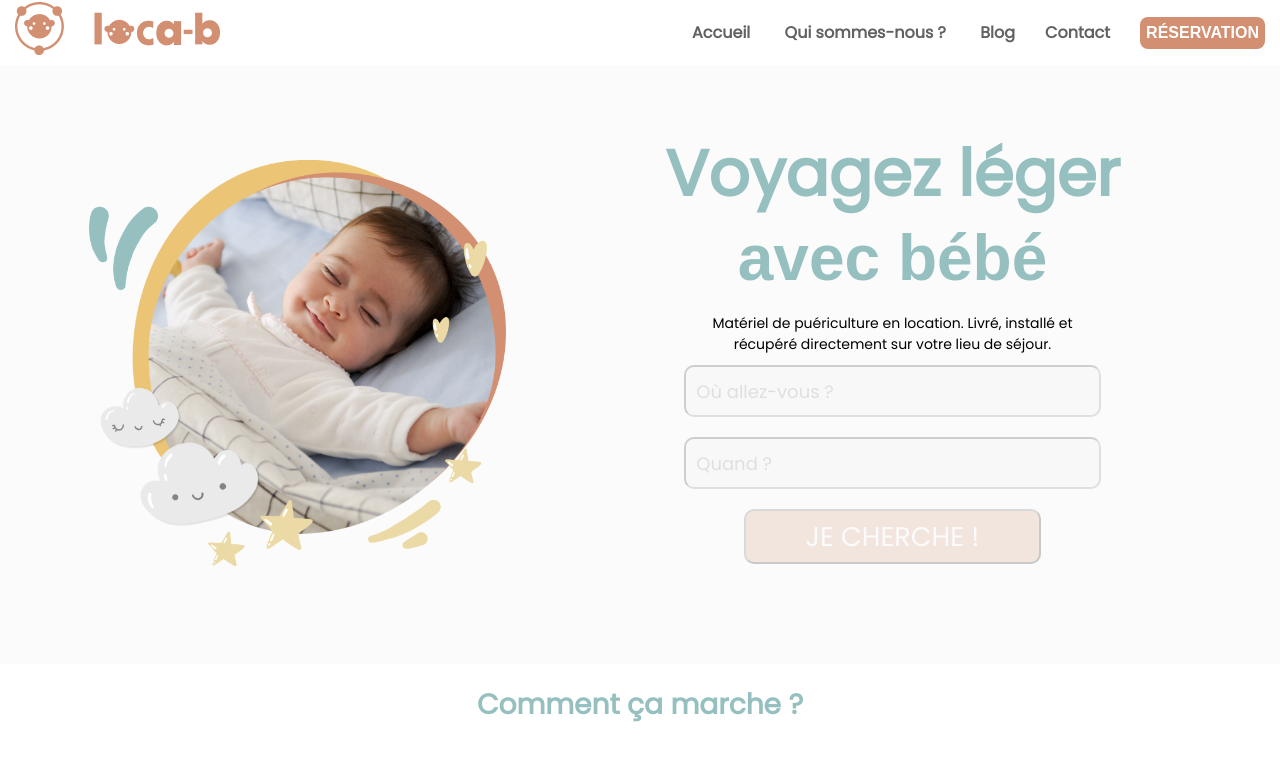
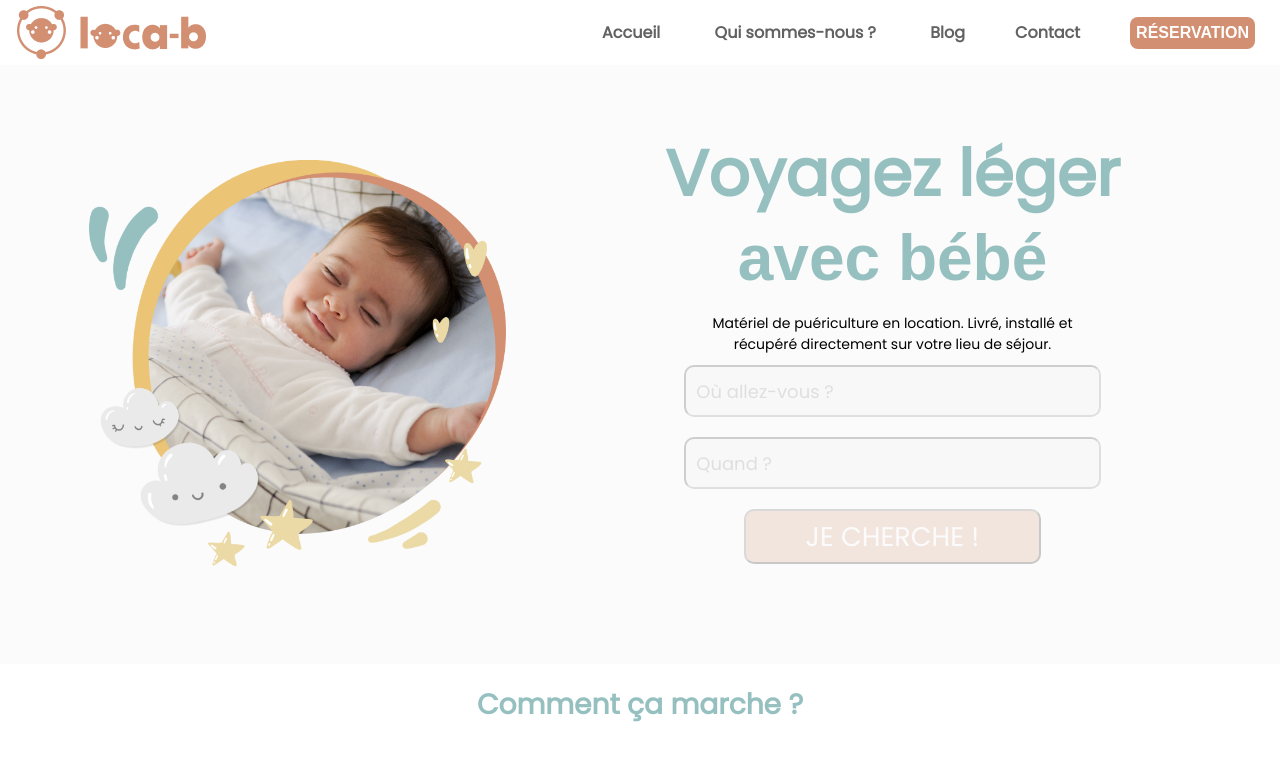
Before and after one commit to ComicScrip/locab, a Next.js app: page / in a window 1280 px wide. Shown: the top 784 px of the page. Built offline with nearby package versions, Linux system fonts and the light colour scheme; a web font is replaced by a local one.

Commit message:
menu burger step

```diff
--- a/components/header.js
+++ b/components/header.js
@@ -1,3 +1,4 @@
+/* eslint-disable react/jsx-no-duplicate-props */
 /* eslint-disable no-undef */
 /* eslint-disable react/jsx-no-undef */
 /* eslint-disable prettier/prettier */
@@ -14,9 +15,14 @@ import styles from "../styles/headerfooter/navbar.module.css";
 const Navbar = () => {
   const [showLinks, setshowLinks] = useState(false);
 
+  const getActiveLinkStyle = ({ isActive }) => ({
+    color: isActive ? "#ebc575" : "#626262",
+  });
+
   const handleShowLinks = () => {
     setshowLinks(!showLinks);
   };
+
   return (
     <nav className={styles.navbar}>
       <div className={styles.logocontainer}>
@@ -29,23 +35,26 @@ const Navbar = () => {
             />
           </a>
         </Link>
-        <Link href="/" className={styles.logo}>
+        <Link href="/" className={styles.logo2}>
           <a>
             <Image src={LogoText} className={styles.logo_imtextg} alt="logo" />
           </a>
         </Link>
       </div>
+
+      {/* Debut navbar a */}
+
       <ul className={styles.items}>
-        <Link href="/">
+        <Link href="/" style={getActiveLinkStyle}>
           <a> Accueil </a>
         </Link>
-        <Link href="aboutUs">
+        <Link href="aboutUs" style={getActiveLinkStyle}>
           <a> Qui sommes-nous ? </a>
         </Link>
-        <Link href="blog">
+        <Link href="blog" style={getActiveLinkStyle}>
           <a>Blog</a>
         </Link>
-        <Link href="contact">
+        <Link href="contact" style={getActiveLinkStyle}>
           <a>Contact</a>
         </Link>
         <Link href="reservation">
@@ -54,6 +63,8 @@ const Navbar = () => {
           </a>
         </Link>
       </ul>
+      {/* Fin navbar a */}
+
       <div className={styles.divlogoIcon1}>
         <Link href="/" className={styles.linklogotransparent}>
           <a>
@@ -86,7 +97,6 @@ const Navbar = () => {
     </nav>
   );
 };
-
 export default Navbar;
 
 // RiShoppingBasket2Line
--- a/styles/headerfooter/navbar.module.css
+++ b/styles/headerfooter/navbar.module.css
@@ -29,17 +29,17 @@
   visibility: visible;
   align-items: center;
   justify-content: center;
-  margin-top: -7px;
+  margin-top: -6px;
 }
 .divlogoIcon a {
   display: flex;
   visibility: visible;
   align-items: center;
   justify-content: center;
-  margin-top: -7px;
+  margin-top: -6px;
 }
 .divlogoIcon {
-  padding-left: 75%;
+  padding-left: 70%;
 }
 .divlogoIcon1 {
   padding-right: 40%;
@@ -72,17 +72,24 @@
     display: initial;
     position: relative;
     visibility: visible;
-    padding: 0 15px;
+    padding: 0 25px;
     font-family: "Poppins";
     font-style: normal;
     font-weight: 600;
-    font-size: 16px;
-    color: #626262;
+    /* font-size: 16px; */
+    /* color: #ebc575; */
   }
   .logocontainer {
     display: flex;
+    padding: 0 10px;
     align-items: center;
   }
+  .logocontainer a {
+    display: flex;
+    margin: 0 -18px;
+    align-items: center;
+  }
+
   .reservationButton {
     height: 32px;
     display: initial;
@@ -104,11 +111,13 @@
     border: none;
     color: inherit;
   }
-
   .divlogoIcon1 {
     display: none;
   }
   .divlogoIcon {
     display: none;
   }
+  .navbar a:active {
+    color: #ebc575;
+  }
 }
```
